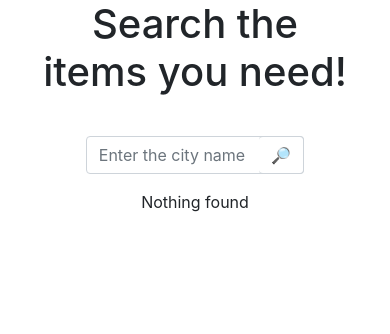
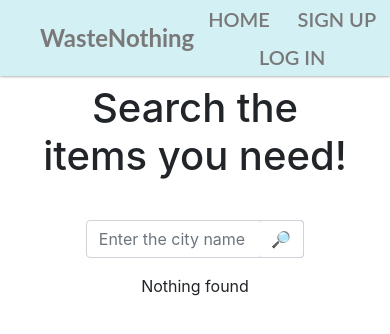
Before and after one commit to timlaurijs/waste-nothing-front, a React (Create React App) app: page / in a window 390 px wide. Shown: the top 334 px of the page. Built offline with nearby package versions, Linux system fonts and the light colour scheme.

Commit message:
add navigation and styling

```diff
--- a/src/App.js
+++ b/src/App.js
@@ -6,6 +6,7 @@ import Home from "./pages/Home/Home";
 import SignUp from "./pages/SignUp/SignUp";
 import LogIn from "./pages/LogIn/LogIn";
 import MyProfile from "./pages/MyProfile/MyProfile";
+import Navigation from "./components/Navigation/Navigation";
 import { selectToken } from "./store/user/selectors";
 import { getUserWithStoredToken } from "./store/user/actions";
 
@@ -18,6 +19,7 @@ function App() {
 
   return (
     <div className="App">
+      <Navigation />
       <Switch>
         <Route exact path="/" component={Home} />
         <Route exact path="/signUp" component={SignUp} />
--- /dev/null
+++ b/src/components/Navigation/Navigation.css
@@ -0,0 +1,162 @@
+.navbar-homepage {
+  position: relative;
+  top: 0;
+  display: block;
+  width: 100%;
+  height: 10vh;
+}
+.navi-bar {
+  display: flex;
+  position: fixed !important;
+  top: 0;
+  left: 0;
+  right: 0;
+  z-index: 200;
+  background-color: #b3e5ec94;
+  box-shadow: 0 0 3px;
+  justify-content: space-around;
+  align-items: center;
+  color: rgb(122, 121, 121);
+  font-size: 20px;
+  margin: 0;
+}
+
+.title {
+  font-size: 1.5rem;
+  margin-left: 2.5rem;
+  font-family: "Lato", sans-serif;
+  font-weight: bold;
+}
+
+.title a,
+.title a:active,
+.title a:link,
+.title a:visited {
+  text-decoration: none;
+  color: inherit;
+}
+
+.navbar-links {
+  height: 100%;
+  font-family: "Lato", sans-serif;
+  font-weight: 600;
+  margin-right: 2.5rem;
+}
+
+.navbar-links ul {
+  display: flex;
+  margin: 0;
+  padding: 0;
+}
+
+.navbar-links li {
+  list-style: none;
+}
+
+.navbar-links ul li {
+  display: inline-block;
+}
+.navbar-links ul li a {
+  display: block;
+  padding: 5px;
+  text-decoration: none;
+  color: rgb(122, 121, 121);
+
+  text-transform: uppercase;
+  margin: 1vw;
+}
+.navbar-links ul li a,
+.navbar-links ul li a:after,
+.navbar-links ul li a:before {
+  transition: all 0.5s;
+}
+.navbar-links ul li a:hover {
+  color: #555;
+}
+
+.navbar-links li a {
+  position: relative;
+}
+
+.navbar-links li a:after {
+  position: absolute;
+  bottom: 0;
+  left: 0;
+  right: 0;
+  margin: auto;
+  width: 0%;
+  content: ".";
+  color: transparent;
+  background: #555;
+  height: 1.5px;
+}
+.navbar-links li a:hover:after {
+  width: 100%;
+}
+
+.toggle-button {
+  position: absolute;
+  top: 0.75rem;
+  right: 1rem;
+  display: none;
+  flex-direction: column;
+  justify-content: space-between;
+  width: 30px;
+  height: 21px;
+}
+
+.toggle-button .bar {
+  height: 3px;
+  width: 100%;
+  background-color: white;
+  border-radius: 10px;
+}
+
+@media (max-width: 800px) {
+  .navbar {
+    flex-direction: row;
+  }
+  .brand-title {
+    display: none;
+  }
+  .navbar-links {
+    display: flex;
+    width: 100%;
+    justify-content: center;
+    margin: 0;
+  }
+
+  .navbar-links ul {
+    width: 100%;
+    flex-direction: row;
+    align-items: stretch;
+    flex-wrap: wrap;
+    justify-content: space-around;
+    align-content: stretch;
+  }
+
+  .navbar-links ul li {
+    text-align: center;
+  }
+
+  .navbar-links ul li a {
+    padding: 0;
+  }
+}
+
+.button-logout {
+  margin-top: 5px;
+  background: #676c7f;
+  display: inline-block;
+  text-align: center;
+  vertical-align: center;
+  user-select: none;
+  line-height: 1.5;
+  border-radius: 0.25rem;
+  border: 1px solid transparent;
+  color: #fff;
+  padding: 0.375rem 0.75rem;
+  font-size: 1rem;
+  font-weight: 500;
+  text-transform: uppercase;
+}
--- /dev/null
+++ b/src/components/Navigation/Navigation.js
@@ -0,0 +1,31 @@
+import React from "react";
+import "./Navigation.css";
+
+import { Link } from "react-router-dom";
+
+export default function Navigation() {
+  return (
+    <div className="navbar-homepage">
+      <nav className="navi-bar">
+        <div className="title">
+          <a href="/">WasteNothing</a>
+        </div>
+
+        <div className="navbar-links">
+          <ul>
+            <li>
+              <Link to="/">Home</Link>
+            </li>
+
+            <li>
+              <Link to="/signUp">Sign up</Link>
+            </li>
+            <li>
+              <Link to="/logIn">Log in</Link>
+            </li>
+          </ul>
+        </div>
+      </nav>
+    </div>
+  );
+}
```
